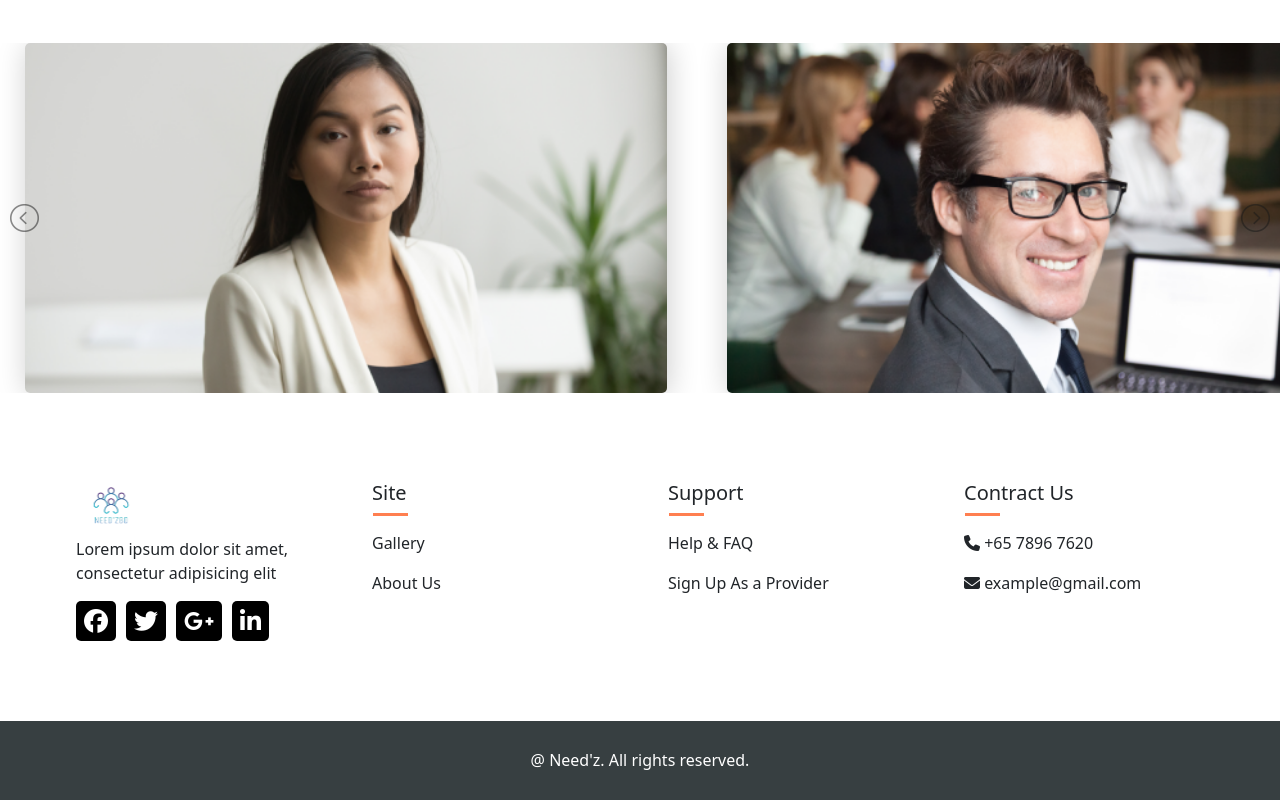
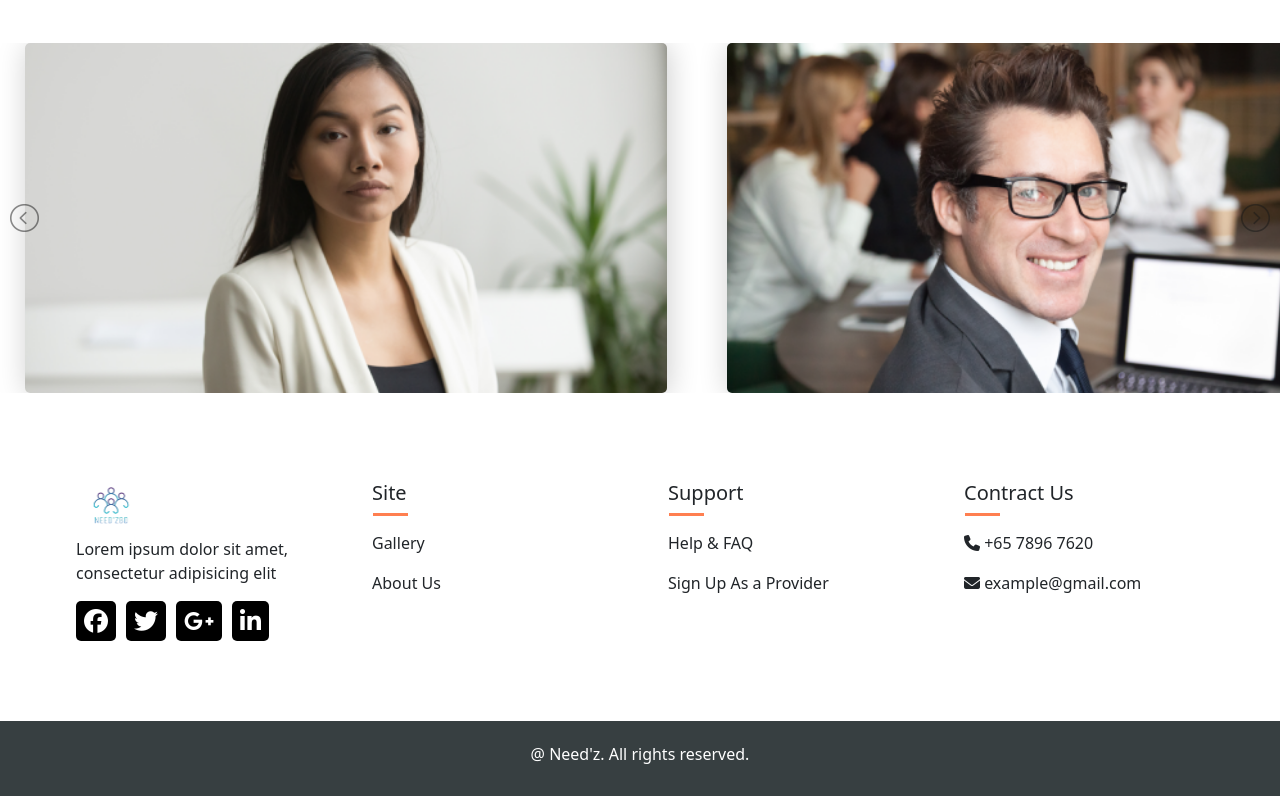
Before and after one commit to nishat-tasnim-nahid/Charity-website, a plain HTML site: page index.html in a window 1280 px wide. Shown: the part 2904-3704 px from the top of the page. Drawn offline with Linux system fonts and the light colour scheme.

Commit message:
update footer bottom with bootstrap

```diff
--- a/css/style.css
+++ b/css/style.css
@@ -4,8 +4,9 @@
     margin: 0px;
 }
 
-/*-------- top header --------*/
-.top-header {
+/*-------- top header & footer bottom--------*/
+.top-header,
+.footer-bottom {
     background-color: #373F41;
     color: #fff;
 }
@@ -358,11 +359,3 @@ input[type=checkbox]#toggleSideMenu {
     margin-left: 1px;
     margin-bottom: 15px;
 }
-
-.footer-bottom {
-    margin: 0;
-    background-color: #373F41;
-    color: white;
-    padding: 30px;
-    text-align: center;
-}
--- a/index.html
+++ b/index.html
@@ -517,7 +517,10 @@
         </div>
     </footer>
 
-    <h6 class="footer-bottom">@ Need'z. All rights reserved.</h6>
+    <!-- footer bottom -->
+    <div class="d-flex justify-content-center py-4 footer-bottom">
+        <h6>@ Need'z. All rights reserved.</h6>
+    </div>
 
 
     <!-- bootstrap js -->
```
